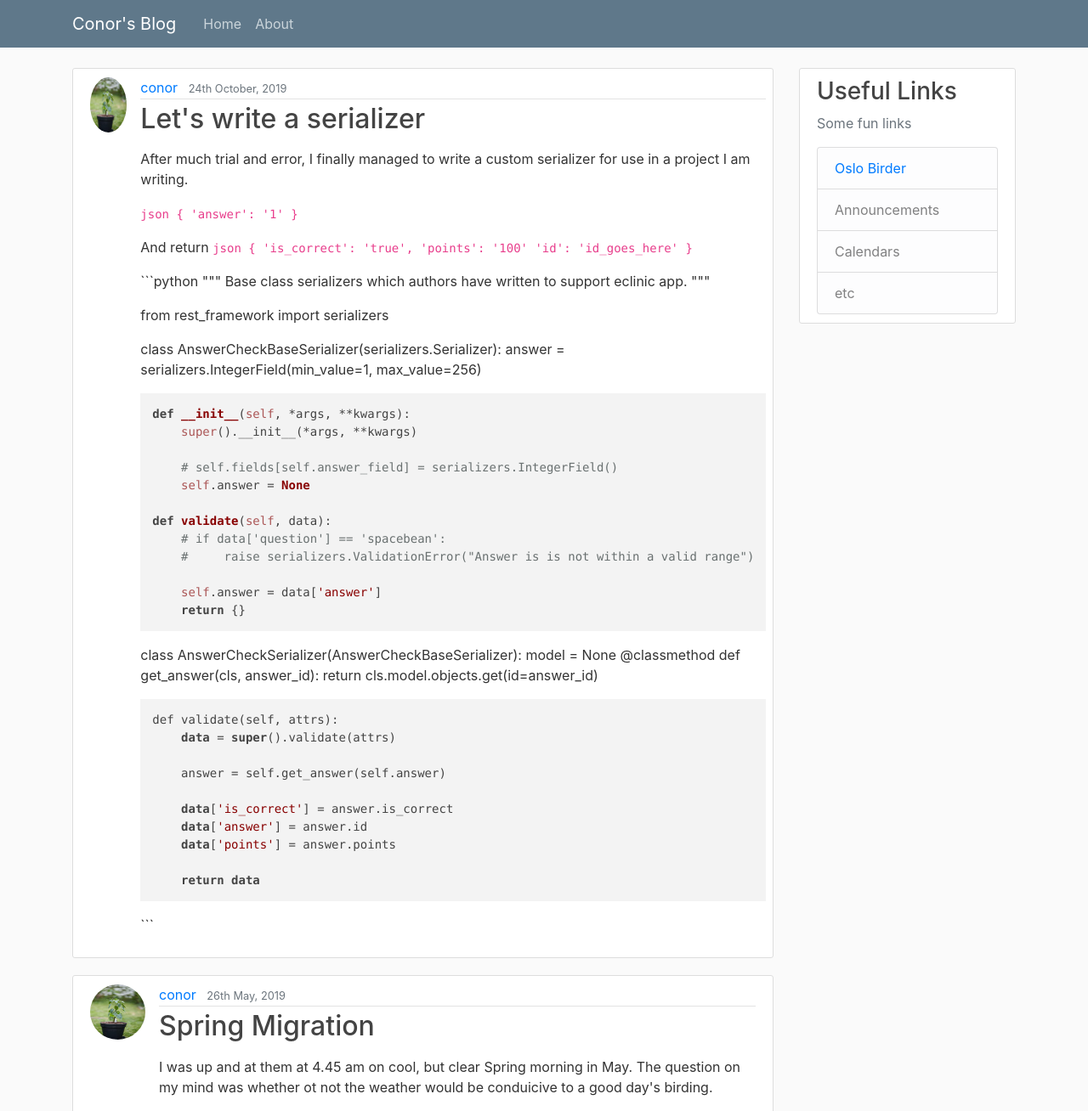
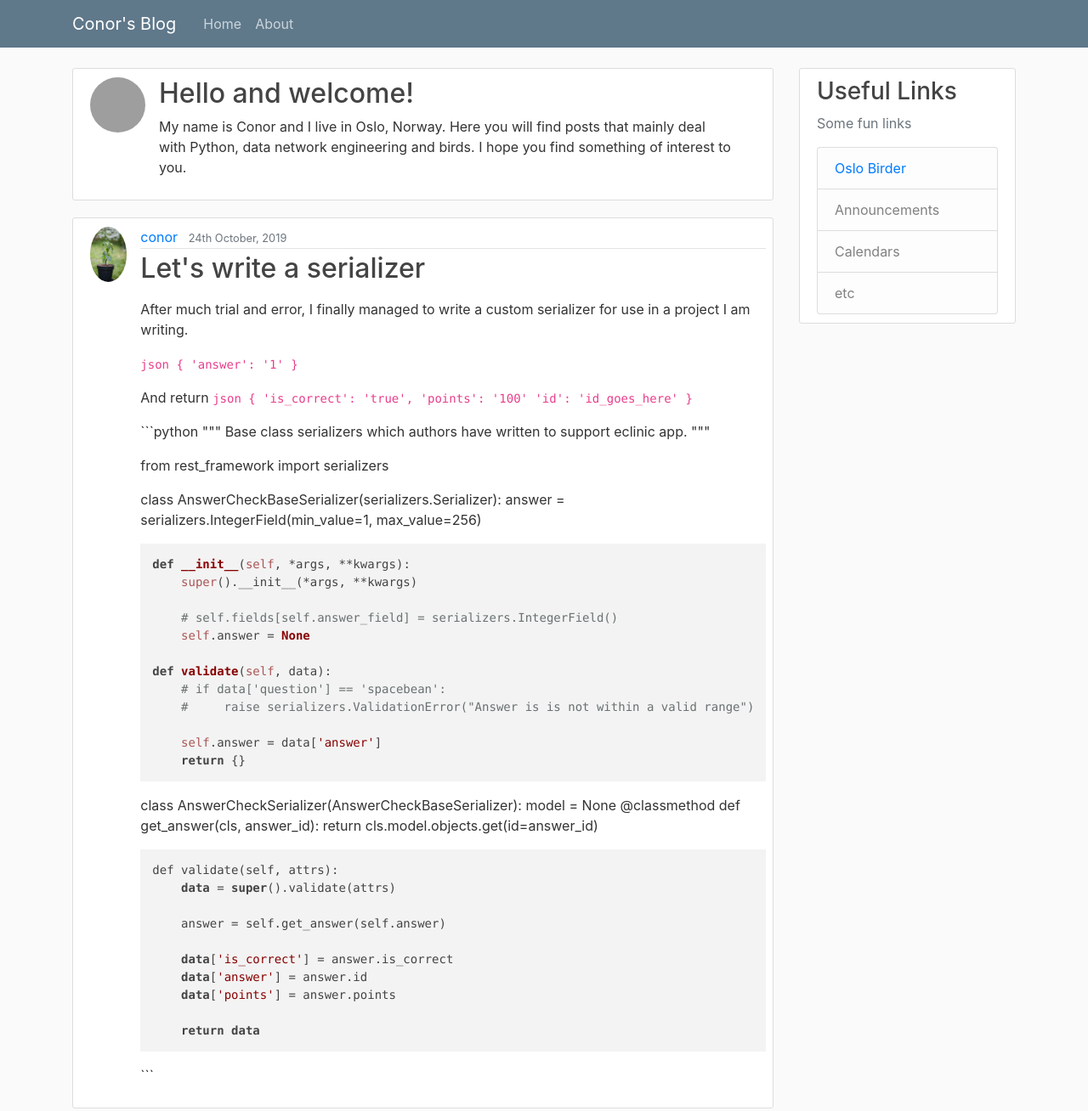
Before and after one commit to conorcunningham/cunningtek-blog, a Django app: page / in a window 1280 px wide. Shown: the top 1308 px of the page at 85% size. Run offline with Django 3.2, Linux system fonts and the light colour scheme; data comes from the database, SQL or seed files in the repository; some libraries are stand-ins or nearby versions; grey boxes are pictures that could not be loaded.

Commit message:
added a pinned post heading

```diff
--- a/templates/blog/index.html
+++ b/templates/blog/index.html
@@ -1,6 +1,16 @@
 {% extends '_base.html' %}
 {% load martortags %}
 {% block content %}
+  <article class="media content-section">
+    <img class="rounded-circle article-img" src="https://eclinic-web-s3bucket.s3.amazonaws.com/profile_pics/toppmeis_3.jpg" alt="author-pic">
+
+    <div class="media-body">
+      <h2>Hello and welcome!</h2>
+      <p class="article-content">My name is Conor and I live in Oslo, Norway. Here you will find posts that mainly deal
+        with Python, data network engineering and birds. I hope you find something of interest to you.</p>
+    </div>
+  </article>
+
   {% for post in posts %}
     <article class="media content-section">
       <img class="rounded-circle article-img" src="{{ post.author.image.url }}" alt="author-pic">
```
